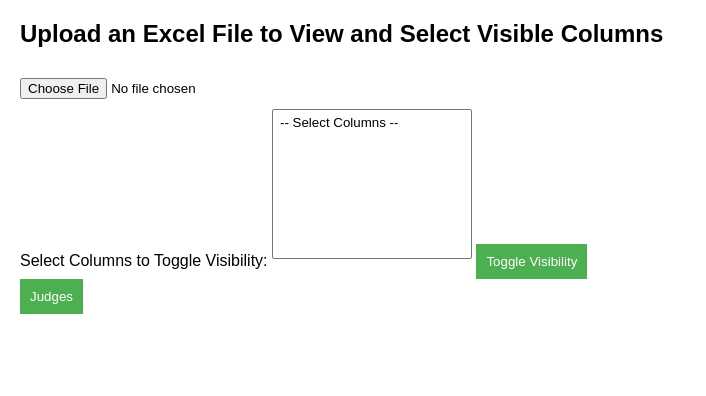
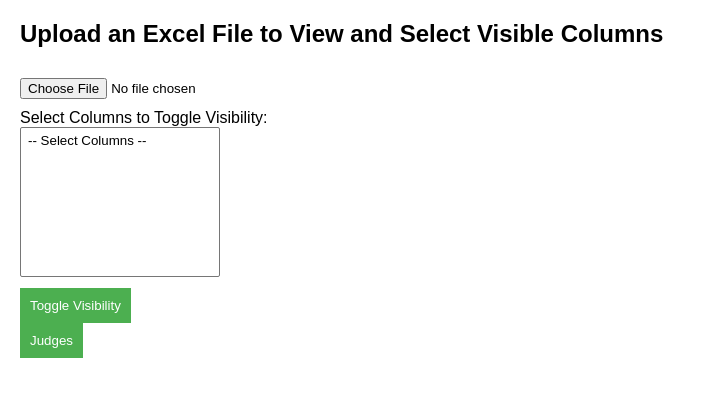
Before and after one commit to jimmykbell/judgeapp, a plain HTML site: page index.html in a window 1280 px wide. Shown: the whole page, without its empty margins (0-706 px from the left). Drawn offline with Linux system fonts and the light colour scheme.

Commit message:
Update index.html

```diff
--- a/index.html
+++ b/index.html
@@ -3,7 +3,7 @@
 <head>
     <meta charset="UTF-8">
     <meta name="viewport" content="width=device-width, initial-scale=1.0">
-    <title>Upload Excel and Select Visible Columns</title>
+    <title>Judge Finder</title>
     <style>
         body {
             font-family: Arial, sans-serif;
@@ -49,10 +49,11 @@
     <br>
 
     <!-- Dropdown for selecting multiple columns -->
-    <label for="columnSelector">Select Columns to Toggle Visibility:</label>
+    <label for="columnSelector">Select Columns to Toggle Visibility:</label><br>
     <select id="columnSelector" multiple>
         <option value="">-- Select Columns --</option>
     </select>
+        <br>
     <button onclick="toggleColumnVisibility()">Toggle Visibility</button>
 <br>
 <!-- Filter button to show people 15 or older and of a specific rank -->
```
